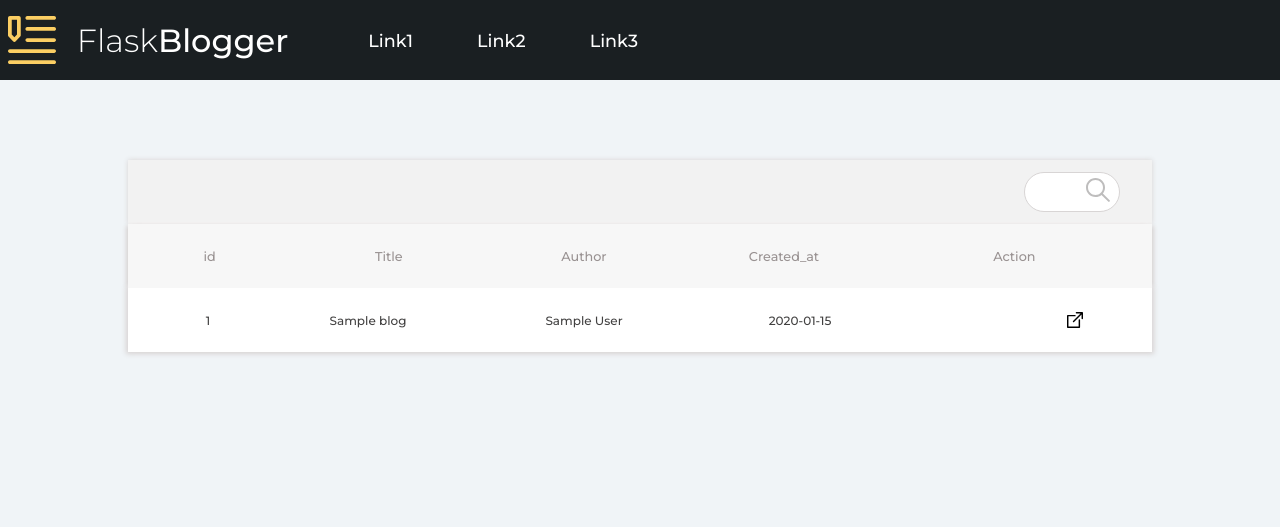
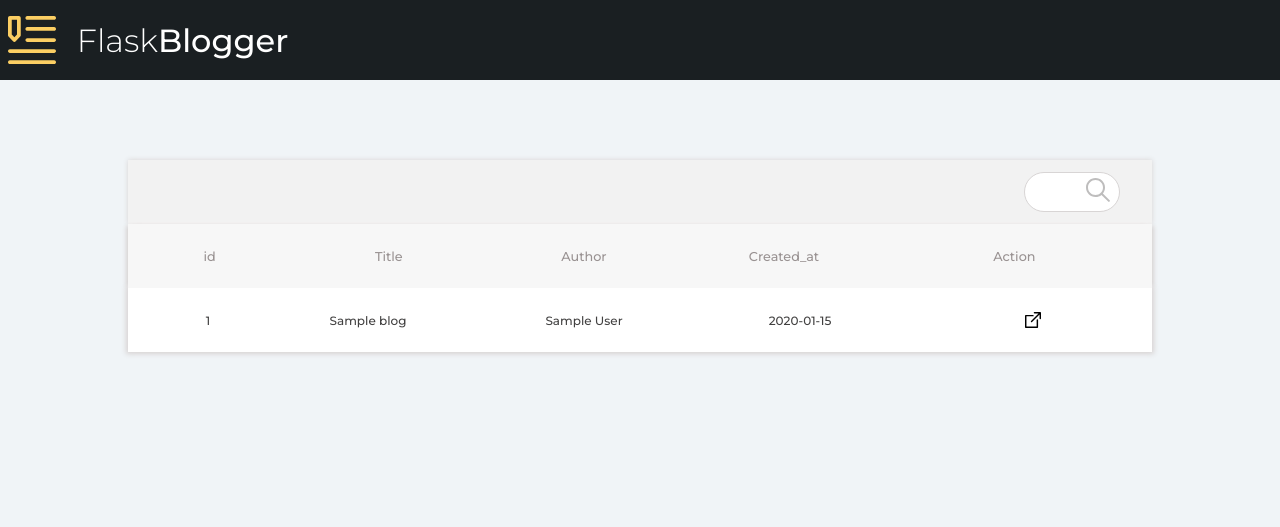
Before and after one commit to lamrouahmed/Flask, a Flask app: template templates/users_index.html in a window 1280 px wide. Shown: the top 527 px of the page. Run offline with Flask 2, Linux system fonts and the light colour scheme; the template is opened without the code that fills it: most values are stand-ins (such as "Sample title", 1, 10 or a date in 2020); data that the repository does not hold is empty.

Commit message:
css_tweaks

```diff
--- a/templates/admin_login.html
+++ b/templates/admin_login.html
@@ -9,11 +9,8 @@
 {% endblock title %}
 
 {% block body %}
-  {% if error %}
-    <h2 style="text-align: center;">Login Error, Please check username and password</h2>
-  {% endif %}
 
-  <div class="wrapper">
+  <div class="wrapper {{'error' if error }}">
     <div class="formWrapper">
         <div class="logo">
           <img src="../static/assets/admin_login.png"/>
--- a/templates/layout.html
+++ b/templates/layout.html
@@ -25,17 +25,7 @@
                 <h1><span>Flask</span>Blogger</h1>
             </div>
         </a>
-        <div class="links">
-            <div class="link">
-                Link1
-            </div>
-            <div class="link">
-                Link2
-            </div>
-            <div class="link">
-                Link3
-            </div>
-        </div>
+
     </div>
 
     {% block body %}{% endblock body %}
--- a/templates/users_index.html
+++ b/templates/users_index.html
@@ -55,7 +55,7 @@
 
 
                         <div class="btns">
-                            <a href="/blog/{{blog.id}}" class="order" data-action="order" data-id="">
+                            <a href="/blog/{{blog.id}}" class="order" data-action="order" data-id="" style="width: 7.3rem !important;">
                                 <svg version="1.1" id="Layer_1" xmlns="http://www.w3.org/2000/svg" xmlns:xlink="http://www.w3.org/1999/xlink" x="0px" y="0px" viewBox="0 0 512 512" style="enable-background:new 0 0 512 512;" xml:space="preserve">
                                             <path d="M488.727,0H302.545c-12.853,0-23.273,10.42-23.273,23.273c0,12.853,10.42,23.273,23.273,23.273h129.997L192.999,286.09    c-9.089,9.089-9.089,23.823,0,32.912c4.543,4.544,10.499,6.816,16.455,6.816c5.956,0,11.913-2.271,16.457-6.817L465.455,79.458    v129.997c0,12.853,10.42,23.273,23.273,23.273c12.853,0,23.273-10.42,23.273-23.273V23.273C512,10.42,501.58,0,488.727,0z"/>
                                             <path d="M395.636,232.727c-12.853,0-23.273,10.42-23.273,23.273v209.455H46.545V139.636H256c12.853,0,23.273-10.42,23.273-23.273    S268.853,93.091,256,93.091H23.273C10.42,93.091,0,103.511,0,116.364v372.364C0,501.58,10.42,512,23.273,512h372.364    c12.853,0,23.273-10.42,23.273-23.273V256C418.909,243.147,408.489,232.727,395.636,232.727z"/>
```
Also changed, not shown: static/css/form/form.css (+31 -2 lines), templates/index.html (+9 -12 lines).
